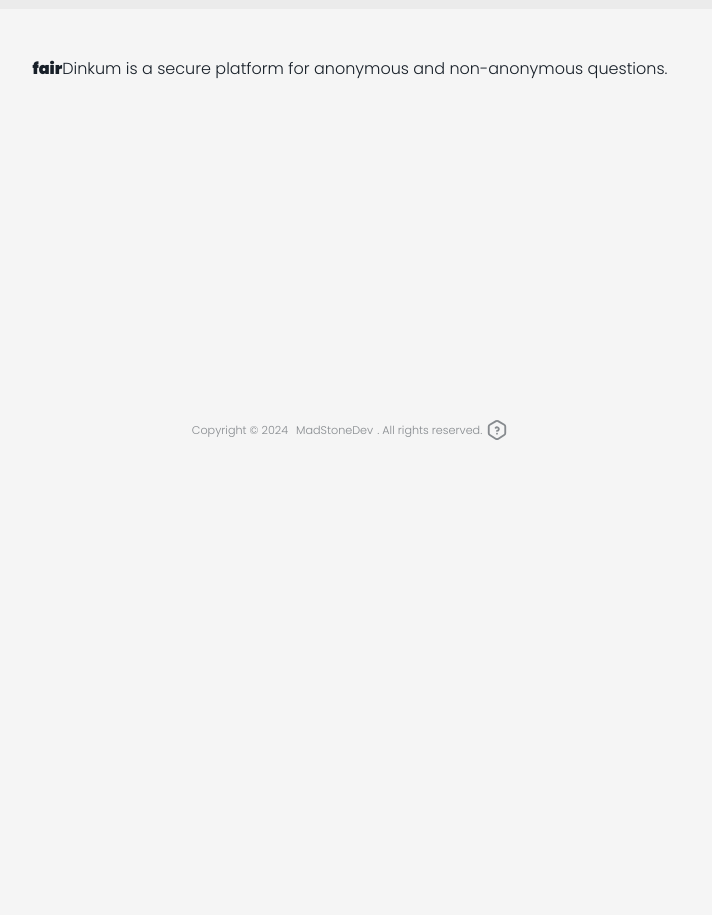
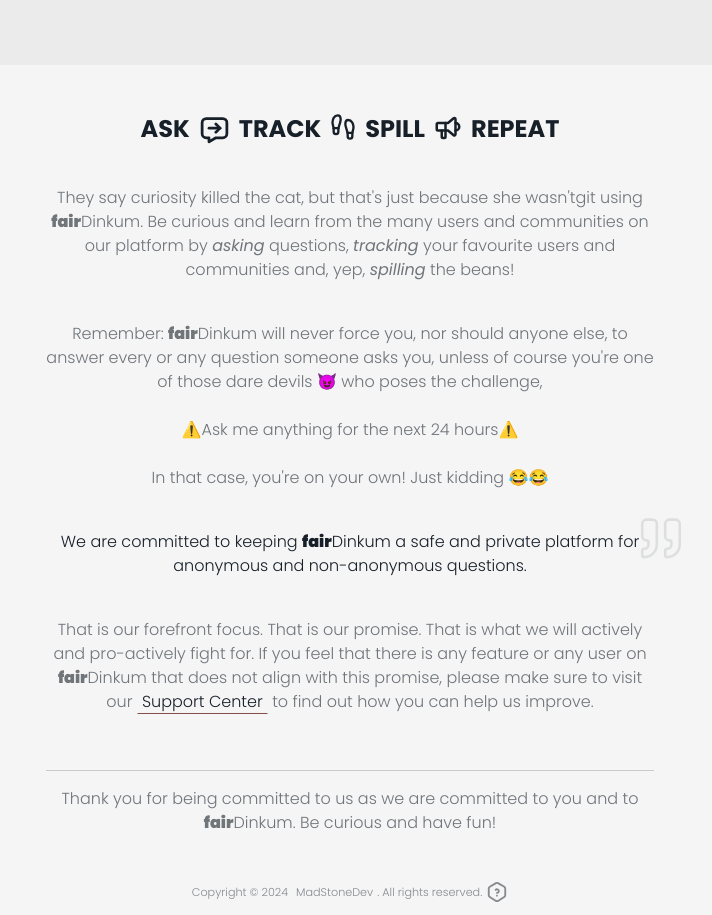
Before and after one commit to MadStoneDev/fair-dinkum, a Next.js app: page /hows-it-work in a window 1280 px wide. Shown: the part 347-1262 px from the top of the page, without its empty margins (290-1002 px from the left). Before the commit the page ends 800 px from the top, so only its background shows below. Built offline with nearby package versions, Linux system fonts and the light colour scheme.

Commit message:
How it works draft done

```diff
--- a/src/app/(public)/hows-it-work/page.tsx
+++ b/src/app/(public)/hows-it-work/page.tsx
@@ -1,29 +1,97 @@
+import { Footprints, Quote } from "lucide-react";
+import Link from "next/link";
+import { IconMessageForward, IconSpeakerphone } from "@tabler/icons-react";
+
 export default function HowsItWork() {
   return (
     <main className={`py-8 flex flex-col gap-4`}>
       <section
-        className={`p-16 flex flex-col items-center gap-2 w-full bg-light text-center`}
+        className={`py-16 px-4 md:px-16 flex flex-col items-center gap-2 w-full bg-light dark:bg-gray/50 text-center`}
       >
         <h1
-          className={`mb-2 text-4xl font-bold tracking-tight text-dark dark:text-light`}
+          className={`mb-2 text-2xl sm:text-3xl md:text-4xl font-bold tracking-tight text-dark dark:text-light`}
         >
           Thank you for your choosing
-          <span className={`ml-1 bg-light text-accent`}>fair</span>
-          <span className={`px-1  bg-accent text-light`}>Dinkum</span>
+          <span className={`ml-1 text-accent`}>fair</span>
+          <span className={`px-1  bg-accent text-light dark:text-[#2C333D]`}>
+            Dinkum
+          </span>
         </h1>
         <p
-          className={`max-w-4xl text-lg font-light tracking-tight text-dark/50 dark:text-light/50 text-center`}
+          className={`max-w-2xl text-base md:text-lg font-light tracking-tight text-dark/50 dark:text-light/50 text-center`}
         >
-          It means a great deal that you've visited and decided to use our
-          platform.
+          We're absolutely stoked that you've visited and decided to use our
+          platform. This article will layout all the ins and outs of how it all
+          works. If you have any questions or concerns, please reach out and
+          give us a holler!
         </p>
       </section>
       <section
-        className={`p-8 flex flex-col items-center gap-2 w-full text-center font-light`}
+        className={`p-8 mx-auto flex flex-col items-center gap-2 w-full max-w-2xl text-center font-light text-sm md:text-base`}
       >
-        <p className={``}>
-          <span className={`font-bold`}>fair</span>Dinkum is a secure platform
-          for anonymous and non-anonymous questions.
+        <h2
+          className={`mb-8 flex gap-2 text-lg md:text-2xl font-semibold uppercase`}
+        >
+          Ask <IconMessageForward size={33} /> Track <Footprints size={28} />
+          Spill <IconSpeakerphone size={30} /> Repeat
+        </h2>
+        <p className={`mb-8 text-dark/60 dark:text-light/50`}>
+          They say curiosity killed the cat, but that's just because she
+          wasn'tgit using <span className={`font-bold`}>fair</span>Dinkum. Be
+          curious and learn from the many users and communities on our platform
+          by <span className={`font-medium italic`}>asking</span> questions,{" "}
+          <span className={`font-medium italic`}>tracking</span> your favourite
+          users and communities and, yep,{" "}
+          <span className={`font-medium italic`}>spilling</span> the beans!
+        </p>
+        {/* Sprint#1: Add screenshots of each action */}
+        <p className={`mb-8 text-dark/60 dark:text-light/50`}>
+          Remember: <span className={`font-bold`}>fair</span>Dinkum will never
+          force you, nor should anyone else, to answer every or any question
+          someone asks you, unless of course you're one of those dare devils{" "}
+          <span className={`text-dark dark:text-light`}>😈</span> who poses the
+          challenge,
+          <br />
+          <br />
+          <span className={`text-dark dark:text-light`}>⚠️</span>Ask me anything
+          for the next 24 hours
+          <span className={`text-dark dark:text-light`}>⚠️</span>
+          <br />
+          <br />
+          In that case, you're on your own! Just kidding{" "}
+          <span className={`text-dark dark:text-light`}>😂😂</span>
+        </p>
+        <div className={`mb-8 relative w-fit`}>
+          <p>
+            We are committed to keeping{" "}
+            <span className={`font-bold`}>fair</span>Dinkum a safe and private
+            platform for anonymous and non-anonymous questions.
+          </p>
+          <Quote
+            size={50}
+            strokeWidth={1.25}
+            className={`absolute top-0 -translate-y-1/3 -right-8 opacity-10`}
+          />
+        </div>
+        <p className={`mb-8 text-dark/60 dark:text-light/50`}>
+          That is our forefront focus. That is our promise. That is what we will
+          actively and pro-actively fight for. If you feel that there is any
+          feature or any user on <span className={`font-bold`}>fair</span>Dinkum
+          that does not align with this promise, please make sure to visit our{" "}
+          <Link
+            href={`/help-center/support`}
+            className={`px-1 border border-transparent border-b-accent hover:bg-accent text-dark dark:text-light transition-all duration-500 ease-in-out`}
+          >
+            Support Center
+          </Link>{" "}
+          to find out how you can help us improve.
+        </p>
+        <p
+          className={`my-4 pt-4 border-t border-t-dark/20 dark:border-t-light/20 text-dark/60 dark:text-light/50`}
+        >
+          Thank you for being committed to us as we are committed to you and to{" "}
+          <span className={`font-bold`}>fair</span>Dinkum. Be curious and have
+          fun!
         </p>
       </section>
     </main>
```
